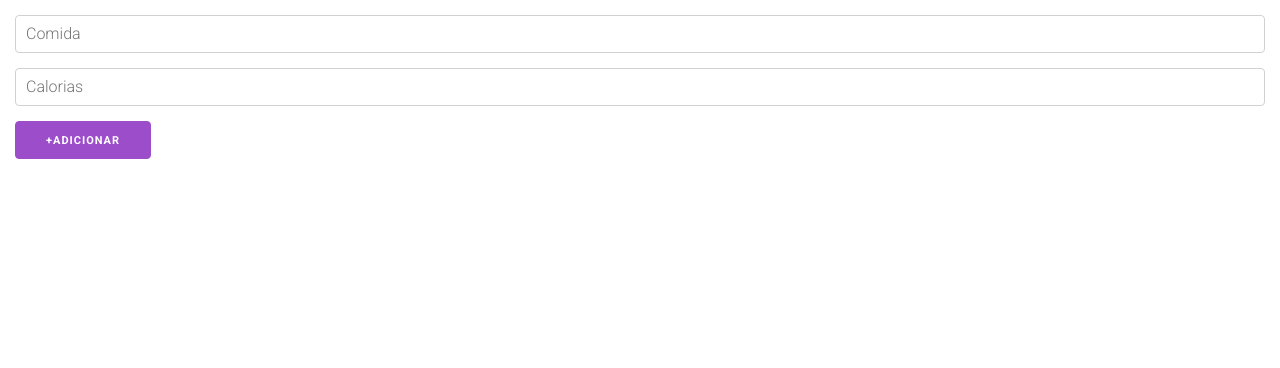
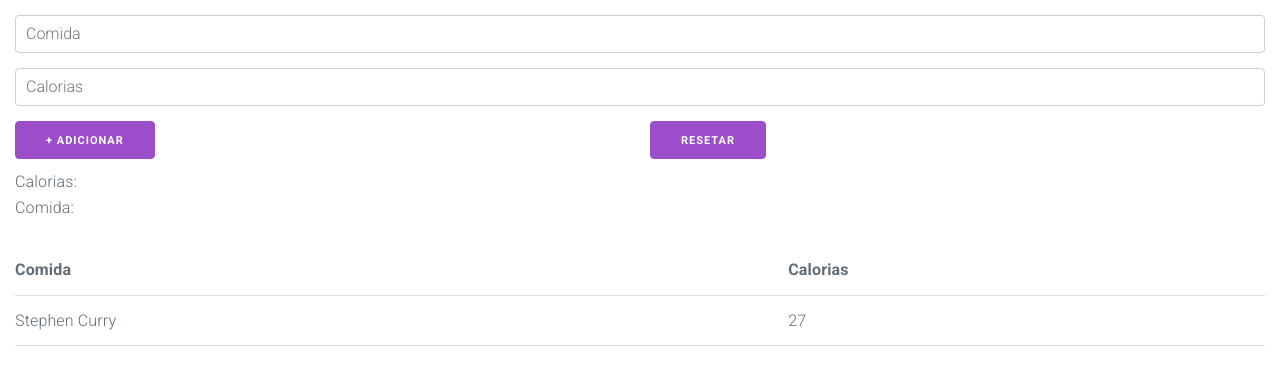
Before and after one commit to guipaterlini/App-Calorias-Consumidas, a React (Create React App) app: page / in a window 1280 px wide. Shown: the top 368 px of the page. Built offline with nearby package versions, Linux system fonts and the light colour scheme.

Commit message:
Featura: adicionado o estado e função para lista de comidas e calorias

```diff
--- a/src/App.tsx
+++ b/src/App.tsx
@@ -1,9 +1,40 @@
+import { useState } from "react";
+
 import AddForm from "./components/AddForm";
 
+type ComidaComCaloria = {
+  comida: string;
+  calorias: string;
+};
+
 export default function App() {
+  // hook de estado para salvar a lista de comidas
+  const [comidas, setComidas] = useState<ComidaComCaloria[]>([]);
+
+  // função para adicionar uma comida a lista
+  function adicionarComida(item: ComidaComCaloria) {
+    setComidas([...comidas, item]);
+  }
+
   return (
     <div style={{ padding: "15px" }}>
+      {/* passar para o form a função de atualizar o estado */}
       <AddForm />
+      {/* exibir a lista de comidas com base no estado */}
+      <table>
+        <thead>
+          <tr>
+            <th>Comida</th>
+            <th>Calorias</th>
+          </tr>
+        </thead>
+        <tbody>
+          <tr>
+            <td>Stephen Curry</td>
+            <td>27</td>
+          </tr>
+        </tbody>
+      </table>
     </div>
   );
 }
--- a/src/components/AddForm/index.tsx
+++ b/src/components/AddForm/index.tsx
@@ -5,13 +5,35 @@
 import InputComida from "../InputComida";
 
 export default function AddForm() {
-    const [comida, setComida] = useState("");
+  const [comida, setComida] = useState("");
+  const [calorias, setCalorias] = useState("");
+
+  function reset() {
+    setComida("");
+    setCalorias("");
+  }
+  // função de submit
 
   return (
+    // repassar a função de submit
     <form>
       <InputComida value={comida} onChange={setComida} />
-      <InputCalorias />
-      <AddButton title="adicionar" icon="+" />
+      <InputCalorias value={calorias} onChange={setCalorias} />
+      <div className="row">
+        <div className="column">
+          <AddButton title="adicionar" icon="+ " />
+        </div>
+        <div className="column">
+          <button type="button" onClick={reset}>
+            Resetar
+          </button>
+        </div>
+      </div>
+      <p>
+        Calorias: {calorias}
+        <br />
+        Comida: {comida}
+      </p>
     </form>
   );
 }
--- a/src/components/InputCalorias/index.tsx
+++ b/src/components/InputCalorias/index.tsx
@@ -1,3 +1,16 @@
-export default function InputCalorias() {
-  return <input type="number" name="calorias" placeholder="Calorias" />;
+type Props = {
+  value: string;
+  onChange: (value: string) => void;
+};
+
+export default function InputCalorias(props: Props) {
+  return (
+    <input
+      value={props.value}
+      onChange={(e) => props.onChange(e.target.value)}
+      type="number"
+      name="calorias"
+      placeholder="Calorias"
+    />
+  );
 }
--- a/src/components/InputComida/index.tsx
+++ b/src/components/InputComida/index.tsx
@@ -4,5 +4,13 @@
 };
 
 export default function InputComida(props: Props) {
-  return <input type="text" name="comida" placeholder="Comida" />;
+  return (
+    <input
+      value={props.value}
+      onChange={(e) => props.onChange(e.target.value)}
+      type="text"
+      name="comida"
+      placeholder="Comida"
+    />
+  );
 }
```
